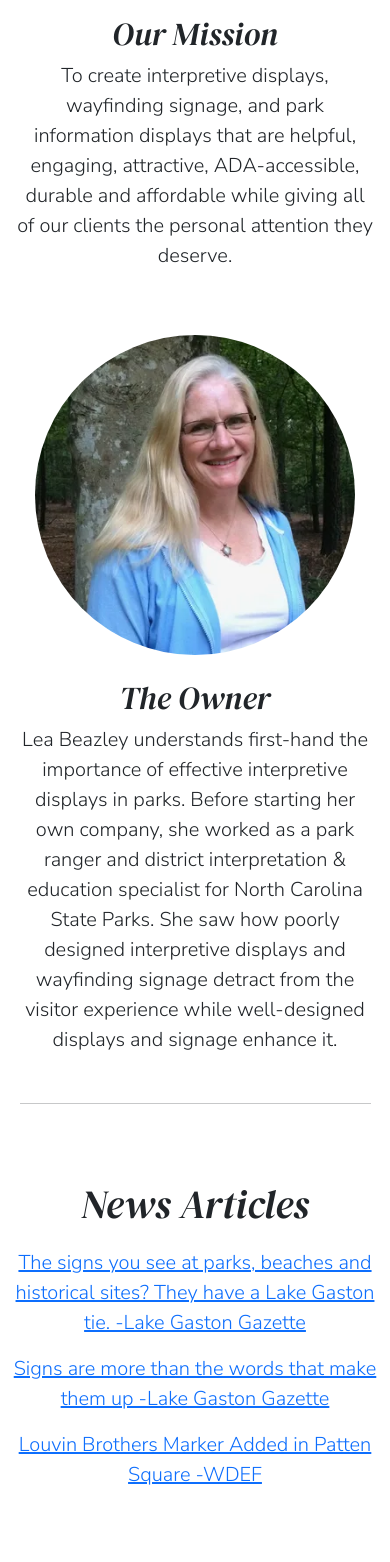
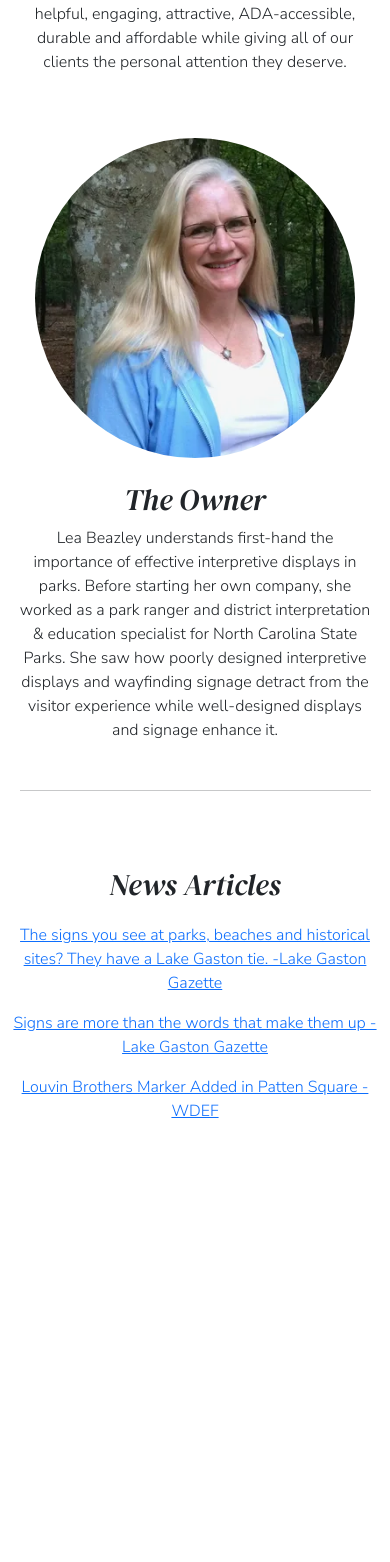
Before and after one commit to rbeazley18/naturegraphics, a Django app: page / in a window 390 px wide. Shown: the part 1655-3217 px from the top of the page. After the commit the page ends 2773 px from the top, so only its background shows below. Run offline with Django 4.2, Linux system fonts and the light colour scheme.

Commit message:
added mobile fixes

```diff
--- a/naturegraphics/templates/naturegraphics/base.html
+++ b/naturegraphics/templates/naturegraphics/base.html
@@ -72,7 +72,7 @@
                     </li>
 
                 </ul>
-                <ul class="navbar-nav ms-auto mb-2 mb-md-0 fw-bold align-items-center">
+                <ul class="navbar-nav mb-2 mb-md-0 fw-bold align-items-center">
                     <li class="nav-item">
                         <a class="nav-link" aria-current="page" href="https://www.facebook.com/NatureGraphicsLLC"><img
                                 src="{% static 'naturegraphics/f_logo_RGB-Blue_58.png' %}" class="socials" alt=""></a>
--- a/naturegraphics/templates/naturegraphics/index.html
+++ b/naturegraphics/templates/naturegraphics/index.html
@@ -15,7 +15,7 @@
     .title {
         color: rgb(255, 255, 255);
         font-family: 'DM Serif Display', serif;
-
+        white-space: nowrap;
     }
 
     h2 {
@@ -25,11 +25,12 @@
 
     h3 {
         font-family: 'DM Serif Display', serif;
-        font-size: xx-large;
+        font-size: 40px;
     }
 
     p {
         font-family: 'Nunito Sans', sans-serif;
+        font-size: 20px;
     }
 
     .btn {
@@ -38,7 +39,9 @@
         font-weight: 600;
     }
 
-
+    .headline-title {
+        text-align: center
+    }
 
     .trillium {
         width: 6rem;
@@ -68,33 +71,33 @@
 
     @media (min-width: 1500px) {
         .title {
-            font-size: 70px;
+            font-size: 65px;
+        }
+
+        .headline-title {
+            text-align: left
         }
     }
 
     @media (max-width: 1200px) {
-        .headline-title {
-            text-align: center;
-
-        }
         .btn {
             width: fit-content;
             white-space: nowrap;
+        }
 
-        }
     }
+
+
 
 
 
     @media (max-width: 991.98px) {
         .title {
             font-size: 45px;
-            white-space: nowrap;
+
         }
 
-        .headline-title {
-            text-align: center
-        }
+
 
         .btn {
             width: fit-content;
@@ -130,6 +133,8 @@
             width: 12rem;
             height: 12rem;
         }
+
+
     }
 
     @media (max-width: 575.98px) {
@@ -145,9 +150,7 @@
             height: 4rem;
         }
 
-        .headline-title {
-            text-align: center
-        }
+
 
         .title {
             font-size: 35px;
@@ -163,21 +166,37 @@
         #header-description {
             font-size: 20px;
         }
+
+        h2 {
+
+            font-size: 30px;
+        }
+
+        h3 {
+
+            font-size: 30px;
+        }
+
+        p {
+
+            font-size: 16px;
+        }
     }
 
-    @media screen and (max-device-width: 480px) and (orientation: portrait){
+    @media screen and (max-device-width: 480px) and (orientation: portrait) {
         .headline-title {
             text-align: center
         }
+
         .title {
             font-size: 30px;
-            white-space: nowrap;
         }
 
         .trillium {
             width: 4rem;
             height: 4rem;
         }
+
         #header-description {
             font-size: 18px;
         }
@@ -187,20 +206,23 @@
 <body>
     <div>
         <div class="container-fluid" id="headline">
-            <div class="row text-light pb-lg-0 pt-lg-5 px-lg-5 align-items-center px-xs-2 p-sm-3 justify-content-evenly mx-lg-auto">
+            <div
+                class="row text-light pb-lg-0 pt-lg-5 px-lg-5 align-items-center justify-content-center px-xs-2 p-sm-3 ">
                 <div class="col-11 col-sm-10 col-xxl-6 p-lg-5 pt-lg-3 p-3 headline-title">
-                    <h1 class="title"><img class=" rounded-circle trillium"
+                    <h1 class="title"><img class="rounded-circle trillium"
                             src="{% static 'naturegraphics/TrilliumColor.jpg' %}">
                         Nature Graphics</h1>
-                    <p class="mt-sm-5 mb-3 mb-sm-5" id="header-description">Specializing in interpretive displays and wayfinding signage.</p>
+                    <p class="mt-sm-5 mb-3 mb-sm-5" id="header-description">Specializing in interpretive displays and
+                        wayfinding signage.</p>
 
                     <div class="mb-4 mb-lg-3">
                         <a type="button" class="btn btn-light btn-lg shadow-lg px-4 me-2"
                             href="{% url 'naturegraphics:contact' %}">Contact Us</a>
-                        <a type="button" class="btn btn-light shadow-lg btn-lg px-4" href="{% url 'naturegraphics:gallery' %}">Photo Gallery</a>
+                        <a type="button" class="btn btn-light shadow-lg btn-lg px-4"
+                            href="{% url 'naturegraphics:gallery' %}">Photo Gallery</a>
                     </div>
                 </div>
-                <div class="col-11 col-md-8 col-sm-10 col-xxl-5 p-0 mb-1 mb-md-5 shadow-lg ml-md-5">
+                <div class="col-11 col-md-8 col-sm-10 col-xxl-5 p-0 mb-1 mb-md-5 shadow-lg ml-sm-5">
                     <div id="carouselExampleCaptions" class="carousel slide" data-bs-ride="false">
                         <div class="carousel-indicators">
                             <button type="button" data-bs-target="#carouselExampleCaptions" data-bs-slide-to="0"
@@ -244,7 +266,7 @@
                 </div>
             </div>
         </div>
-        <div class="row justify-content-evenly p-lg-5">
+        <div class="row justify-content-evenly p-md-5">
             <div class="col my-3 mx-3" style="min-width: 23rem; max-width: 30rem;">
                 <div class="h-100">
                     <div class="text-center my-3">
@@ -252,7 +274,10 @@
                     </div>
                     <div class="text-center mt-4">
                         <h3 class="">About Us</h3>
-                        <p class="lead">Nature Graphics is a graphic design firm specializing in the planning, writing, design, fabrication and installation of interpretive displays and wayfinding signage. Established in 2003, we are experienced enough to handle the largest of wayside exhibit projects yet eager enough to welcome even the smallest projects.</p>
+                        <p>Nature Graphics is a graphic design firm specializing in the planning, writing, design,
+                            fabrication and installation of interpretive displays and wayfinding signage. Established in
+                            2003, we are experienced enough to handle the largest of wayside exhibit projects yet eager
+                            enough to welcome even the smallest projects.</p>
                     </div>
                 </div>
             </div>
@@ -265,7 +290,7 @@
                     <div class="text-center mt-4">
                         <div class="">
                             <h3 class="">Our Mission</h3>
-                            <p class="lead">To create interpretive displays, wayfinding signage, and park information
+                            <p>To create interpretive displays, wayfinding signage, and park information
                                 displays
                                 that are helpful, engaging, attractive, ADA-accessible, durable and affordable while
                                 giving
@@ -282,7 +307,7 @@
                     <div class="text-center mt-4">
                         <div class="">
                             <h3 class="">The Owner</h3>
-                            <p class="lead">Lea Beazley understands first-hand the importance of effective
+                            <p>Lea Beazley understands first-hand the importance of effective
                                 interpretive
                                 displays in parks. Before starting her own company, she worked as a park ranger and
                                 district
@@ -301,20 +326,20 @@
         <hr width="90%" class="mx-auto">
         <div class="text-center mb-5 p-2">
             <h2 class="p-1 mt-5 mb-3">News Articles</h2>
-            <p class="lead">
+            <p>
                 <a
                     href="https://www.lakegastongazette-observer.com/leisure/article_ff27e82e-88c9-11eb-907f-af6326bccc93.html">The
                     signs you see at parks, beaches and historical sites? They have a Lake Gaston tie. -Lake Gaston
                     Gazette</a>
             </p>
-            <p class="lead">
+            <p>
                 <a
                     href="https://www.lakegastongazette-observer.com/opinion/article_875f5ae8-88ce-11eb-8bbe-a7a79c9398e8.html">Signs
                     are more than the words that make them up -Lake Gaston Gazette</a>
             </p>
-            <p class="lead">
-                <a
-                    href="https://www.wdef.com/louvin-brothers-marker-added-in-patten-square/">Louvin Brothers Marker Added in Patten Square -WDEF</a>
+            <p>
+                <a href="https://www.wdef.com/louvin-brothers-marker-added-in-patten-square/">Louvin Brothers Marker
+                    Added in Patten Square -WDEF</a>
         </div>
     </div>
 </body>
```
